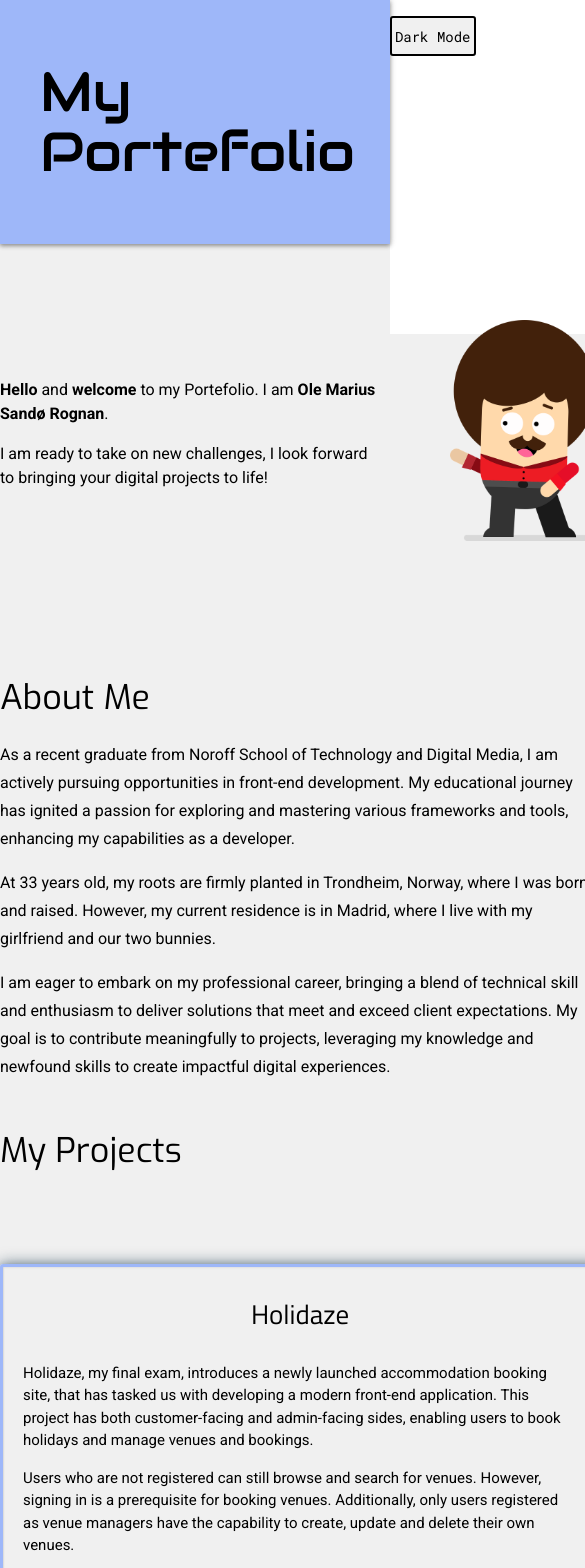
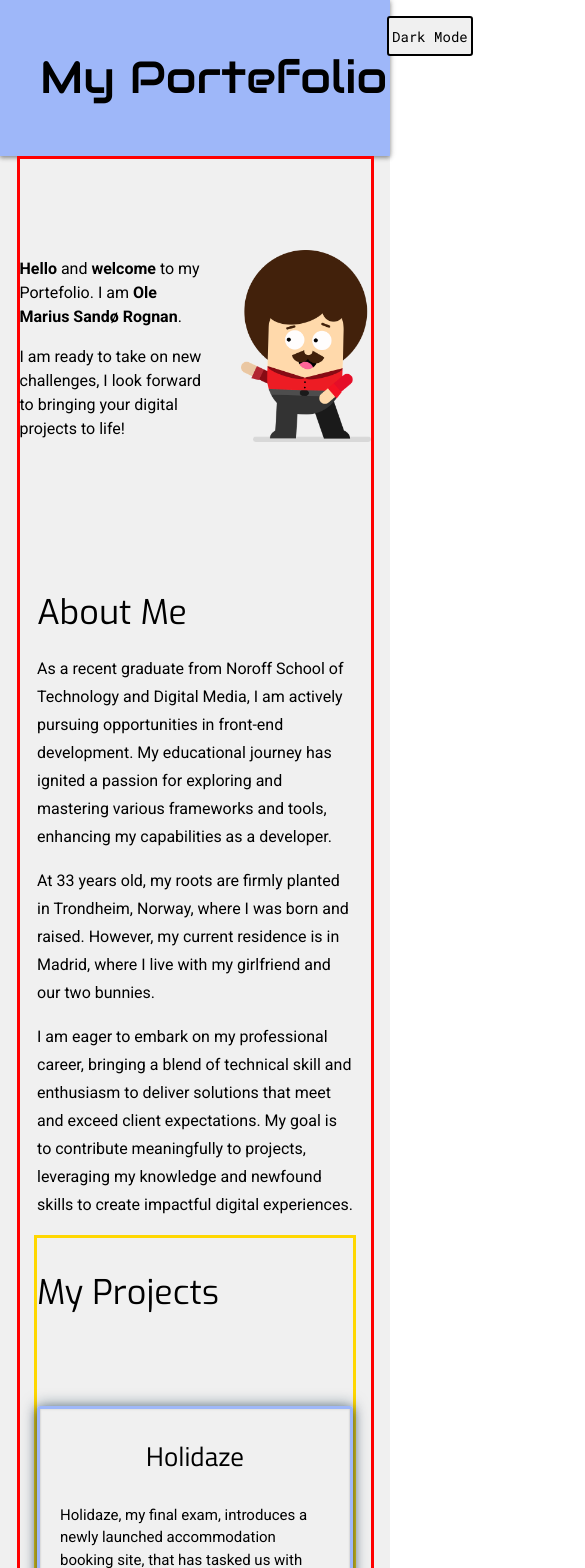
Before and after one commit to olem90/MyPortefolio-2023, a React (Vite) app: page / in a window 390 px wide. Shown: the top 1568 px of the page, 585 px wide, since content can reach past the window. Built offline with nearby package versions, Linux system fonts and the light colour scheme.

Commit message:
trying to implement landscape mode on mobile screens on project images

```diff
--- a/src/components/About/About.style.jsx
+++ b/src/components/About/About.style.jsx
@@ -7,9 +7,17 @@ export const AboutStyle = styled.div`
   font-family: var(--body-font);
   color: var(--text-light);
 
+    p {
+      font-size: 16px;
+    }
+
     h2 {
       font-family: var(--h2-font);
       font-weight: bold;
       font-size: 34px;
     }
+
+    @media(max-width: 800px) {
+      width: 90%;
+    }
 `
--- a/src/components/Footer/Footer.style.jsx
+++ b/src/components/Footer/Footer.style.jsx
@@ -14,5 +14,15 @@ export const FooterStyle = styled.footer`
       font-family: 'Roboto Mono', monospace;
       font-size: 35px;
       font-weight: bold;
-    };
+
+      @media(max-width: 800px) {
+        font-size: 28px;
+      }
+
+      @media(max-width: 550px) {
+        font-size: 22px;
+      }
+    }
+
+
 `
--- a/src/components/Header/Header.style.jsx
+++ b/src/components/Header/Header.style.jsx
@@ -4,5 +4,4 @@ export const HeaderStyle = styled.header`
   width: 100%;
   background: var(--blue);
   box-shadow: var(--header-shadow);
-
 `
--- a/src/components/Home/Home.style.jsx
+++ b/src/components/Home/Home.style.jsx
@@ -5,4 +5,9 @@ export const HomeWrapper = styled.div`
   width: 600px;
   margin-inline: auto;
   background: var(--background-light);
+  border: 3px solid red;
+
+  @media(max-width: 800px) {
+    width: 90%;
+  }
 `
--- a/src/components/Intro/Intro.style.jsx
+++ b/src/components/Intro/Intro.style.jsx
@@ -15,6 +15,10 @@ export const IntroWrapper = styled.div`
   font-family: var(--body-font);
   color: var(--text-light);
 
+    p {
+      font-size: 16px;
+    }
+
     .dancing-dude {
         margin-left: 70px;
     }
@@ -22,4 +26,18 @@ export const IntroWrapper = styled.div`
     img {
         width: 150px;
     }
+
+  @media(max-width: 800px) {
+
+    img {
+      width: 130px;
+    }
+
+    .dancing-dude {
+      margin-left: 30px;
+    }
+
+
+
+  }
 `
--- a/src/components/Nav/Nav.style.jsx
+++ b/src/components/Nav/Nav.style.jsx
@@ -6,13 +6,21 @@ export const NavStyles = styled.nav`
     ul {
         list-style-type: none;
         display: flex;
-        gap: 35px;
         width: 100%;
 
           h1 {
             font-family: var(--header-font);
+            white-space: nowrap;
             font-size: 55px;
             font-weight: bold;
           }
+
+          @media(max-width: 800px) {
+            h1 {
+              font-size: 45px;
+            }
+          }
     }
+
+
 `
--- a/src/components/ProjectCards/ProjectCards.jsx
+++ b/src/components/ProjectCards/ProjectCards.jsx
@@ -11,7 +11,7 @@ import { useInView } from 'react-intersection-observer';
 export const ProjectCards = () => {
     const [isModalOpen, setIsModalOpen] = useState(false);
     const [selectedImage, setSelectedImage] = useState(null);
-
+    const [isLandscape, setIsLandscape] = useState(false);
 
     const openModal = (imageSrc) => {
         setSelectedImage(imageSrc);
@@ -21,7 +21,11 @@ export const ProjectCards = () => {
     const closeModal = () => {
         setIsModalOpen(false);
         setSelectedImage(null);
-    }
+    };
+
+    const toggleLandscape = () => {
+        setIsLandscape(!isLandscape);
+    };
 
     const HoverText = () => {
         return (
@@ -63,11 +67,18 @@ export const ProjectCards = () => {
                         capability to create, update and delete their own venues.
                     </p>
                     <div className="img-container">
-                        <img src="../../../public/images/Holidaze-exam.png"></img>
+                        <img src="../../../public/images/Holidaze-exam.png"
+                             alt="Holidaze"
+                             className={isLandscape ? 'landscape' : ''}
+                            >
+                        </img>
                         <FontAwesomeIcon
                             className="fullscreen-icon"
                             icon={faExpand}
-                            onClick={() => openModal("../../../public/images/Holidaze-exam.png")}
+                            onClick={() => {
+                                openModal("../../../public/images/Holidaze-exam.png");
+                                toggleLandscape();
+                            }}
                         />
                     </div>
                     <div className="icons-container">
--- a/src/components/ProjectCards/ProjectCards.style.jsx
+++ b/src/components/ProjectCards/ProjectCards.style.jsx
@@ -73,6 +73,7 @@ display: flex;
 flex-direction: column;
 margin-inline: auto;
 gap: 60px;
+border: 3px solid gold;
 
   .icons-container {
     display: flex;
@@ -154,6 +155,10 @@ gap: 60px;
       color: ${props => (props.theme.color)};
     }
   }
+
+  @media(max-width: 800px) {
+    width: 90%;
+  }
 `
 
 export const ProjectCardsHolidayStyle = styled.div`
@@ -188,6 +193,16 @@ box-shadow: var(--shadow-blue);
       filter: brightness(40%);
     };
   };
+
+  @media(max-width: 800px) {
+    margin-inline: auto;
+
+      .img-container img.landscape {
+        width: auto;
+        height: 100vh;
+        object-fit: cover;
+      }
+  }
 `
 
 export const ProjectCardsJavascriptFrameworksStyle = styled.div`
@@ -222,6 +237,10 @@ p {
       filter: brightness(40%);
     };
   };
+
+  @media(max-width: 800px) {
+    margin-inline: auto;
+  }
 `
 
 export const ProjectCardsFefStyle = styled.div`
@@ -256,4 +275,8 @@ p {
       filter: brightness(45%);
     };
   };
+
+  @media(max-width: 800px) {
+    margin-inline: auto;
+  }
 `
```
